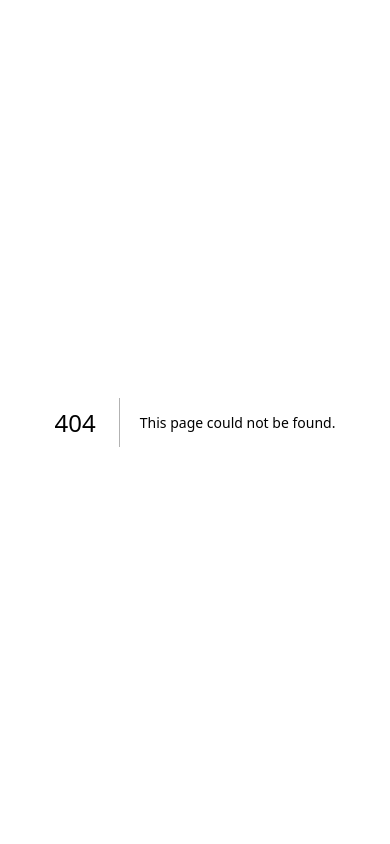
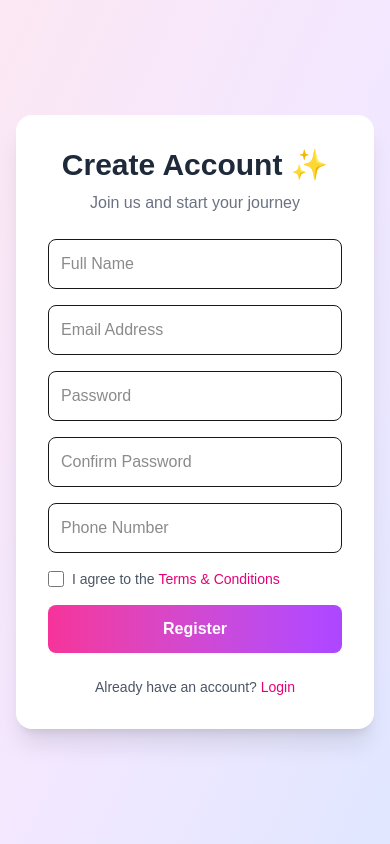
Before and after one commit to salonee-dangat/Customer-Ticket-Support-Management, a Next.js app in the folder customer-ticket-frontend/: page /register in a window 390 px wide. Before the commit this address had no page. Built offline with nearby package versions, Linux system fonts and the light colour scheme.

Commit message:
Add updated Register Page UI with phone number and terms checkbox

```diff
--- /dev/null
+++ b/customer-ticket-frontend/app/login/page.tsx
@@ -0,0 +1,48 @@
+"use client";
+
+import Link from "next/link";
+
+export default function LoginPage() {
+  return (
+    <div className="min-h-screen flex items-center justify-center bg-gradient-to-br from-pink-100 via-purple-100 to-indigo-100 px-4">
+      <div className="w-full max-w-md bg-white p-8 rounded-2xl shadow-xl">
+
+        <h2 className="text-3xl font-bold text-center text-gray-800 mb-2">
+          Welcome Back 👋
+        </h2>
+
+        <p className="text-center text-gray-500 mb-6">
+          Login to your account
+        </p>
+
+        <form className="space-y-4">
+          <input
+            type="email"
+            placeholder="Email Address"
+            className="w-full p-3 border rounded-lg focus:outline-none focus:ring-2 focus:ring-pink-400"
+          />
+
+          <input
+            type="password"
+            placeholder="Password"
+            className="w-full p-3 border rounded-lg focus:outline-none focus:ring-2 focus:ring-pink-400"
+          />
+
+          <button
+            type="submit"
+            className="w-full bg-gradient-to-r from-pink-500 to-purple-500 text-white py-3 rounded-lg font-semibold hover:opacity-90 transition"
+          >
+            Login
+          </button>
+        </form>
+
+        <p className="text-center text-sm mt-6 text-gray-600">
+          Don’t have an account?{" "}
+          <Link href="/register" className="text-pink-600 font-medium hover:underline">
+            Register
+          </Link>
+        </p>
+      </div>
+    </div>
+  );
+}
--- /dev/null
+++ b/customer-ticket-frontend/app/register/page.tsx
@@ -0,0 +1,81 @@
+"use client";
+
+import Link from "next/link";
+
+export default function RegisterPage() {
+  return (
+    <div className="min-h-screen flex items-center justify-center bg-gradient-to-br from-pink-100 via-purple-100 to-indigo-100 px-4">
+      <div className="w-full max-w-md bg-white p-8 rounded-2xl shadow-xl">
+
+        <h2 className="text-3xl font-bold text-center text-gray-800 mb-2">
+          Create Account ✨
+        </h2>
+
+        <p className="text-center text-gray-500 mb-6">
+          Join us and start your journey
+        </p>
+
+        <form className="space-y-4">
+          {/* Full Name */}
+          <input
+            type="text"
+            placeholder="Full Name"
+            className="w-full p-3 border rounded-lg focus:outline-none focus:ring-2 focus:ring-pink-400"
+          />
+
+          {/* Email */}
+          <input
+            type="email"
+            placeholder="Email Address"
+            className="w-full p-3 border rounded-lg focus:outline-none focus:ring-2 focus:ring-pink-400"
+          />
+
+          {/* Password */}
+          <input
+            type="password"
+            placeholder="Password"
+            className="w-full p-3 border rounded-lg focus:outline-none focus:ring-2 focus:ring-pink-400"
+          />
+
+          {/* Confirm Password */}
+          <input
+            type="password"
+            placeholder="Confirm Password"
+            className="w-full p-3 border rounded-lg focus:outline-none focus:ring-2 focus:ring-pink-400"
+          />
+
+          {/* NEW: Phone Number */}
+          <input
+            type="tel"
+            placeholder="Phone Number"
+            className="w-full p-3 border rounded-lg focus:outline-none focus:ring-2 focus:ring-pink-400"
+          />
+
+          {/* NEW: Terms & Conditions */}
+          <div className="flex items-center space-x-2">
+            <input type="checkbox" id="terms" className="w-4 h-4 accent-pink-500" />
+            <label htmlFor="terms" className="text-sm text-gray-600">
+              I agree to the <span className="text-pink-600 font-medium">Terms & Conditions</span>
+            </label>
+          </div>
+
+          {/* Register Button */}
+          <button
+            type="submit"
+            className="w-full bg-gradient-to-r from-pink-500 to-purple-500 text-white py-3 rounded-lg font-semibold hover:opacity-90 transition"
+          >
+            Register
+          </button>
+        </form>
+
+        {/* Login Link */}
+        <p className="text-center text-sm mt-6 text-gray-600">
+          Already have an account?{" "}
+          <Link href="/login" className="text-pink-600 font-medium hover:underline">
+            Login
+          </Link>
+        </p>
+      </div>
+    </div>
+  );
+}
```
